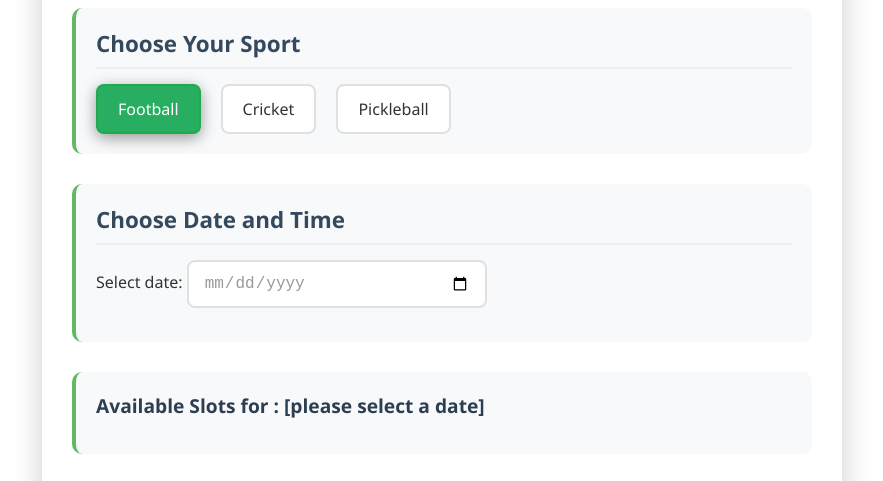
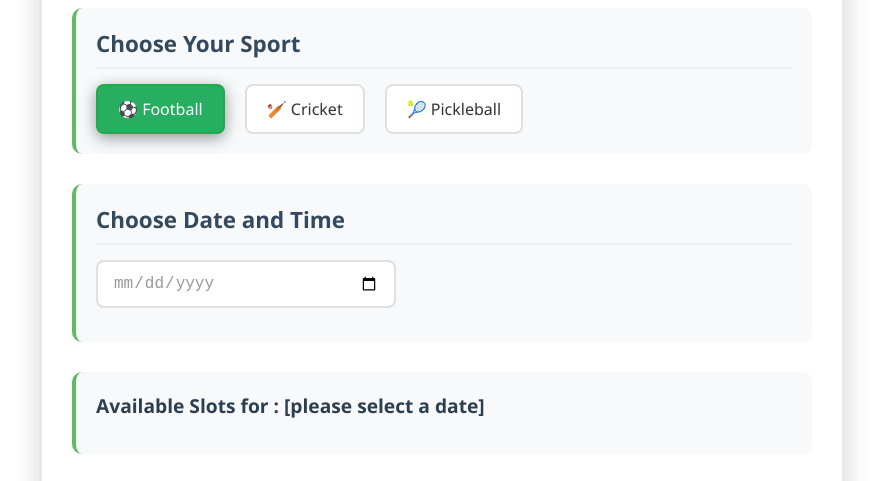
Before and after one commit to yusufflevloxtech-cloud/turf_booking, a plain HTML site: page index.html in a window 1280 px wide. Shown: the part 127-608 px from the top of the page, without its empty margins (198-1081 px from the left). Drawn offline with Linux system fonts and the light colour scheme; a script that the page names is missing.

Commit message:
add emoji

```diff
--- a/index.html
+++ b/index.html
@@ -13,15 +13,14 @@
     <div class="section">
         <h2>Choose Your Sport</h2>
         <div class="radio-group">
-            <label class="radio-label"><input type="radio" name="sport" value="football" checked required> Football</label>
-            <label class="radio-label"><input type="radio" name="sport" value="cricket" required> Cricket</label>
-            <label class="radio-label"><input type="radio" name="sport" value="volleyball" required> Pickleball</label>
+            <label class="radio-label"><input type="radio" name="sport" value="football" checked required> ⚽ Football</label>
+            <label class="radio-label"><input type="radio" name="sport" value="cricket" required> 🏏 Cricket</label>
+            <label class="radio-label"><input type="radio" name="sport" value="Pickleball" required>🎾 Pickleball</label>
         </div>
     </div>
 
     <div class="section">
         <h2>Choose Date and Time</h2>
-        <label for="bookingDate">Select date:</label>
         <input type="date" id="bookingDate" class="input-date" required>
         <span id="dateError" style="color:red;display:none;">Please select a date.</span>
     </div>
```
